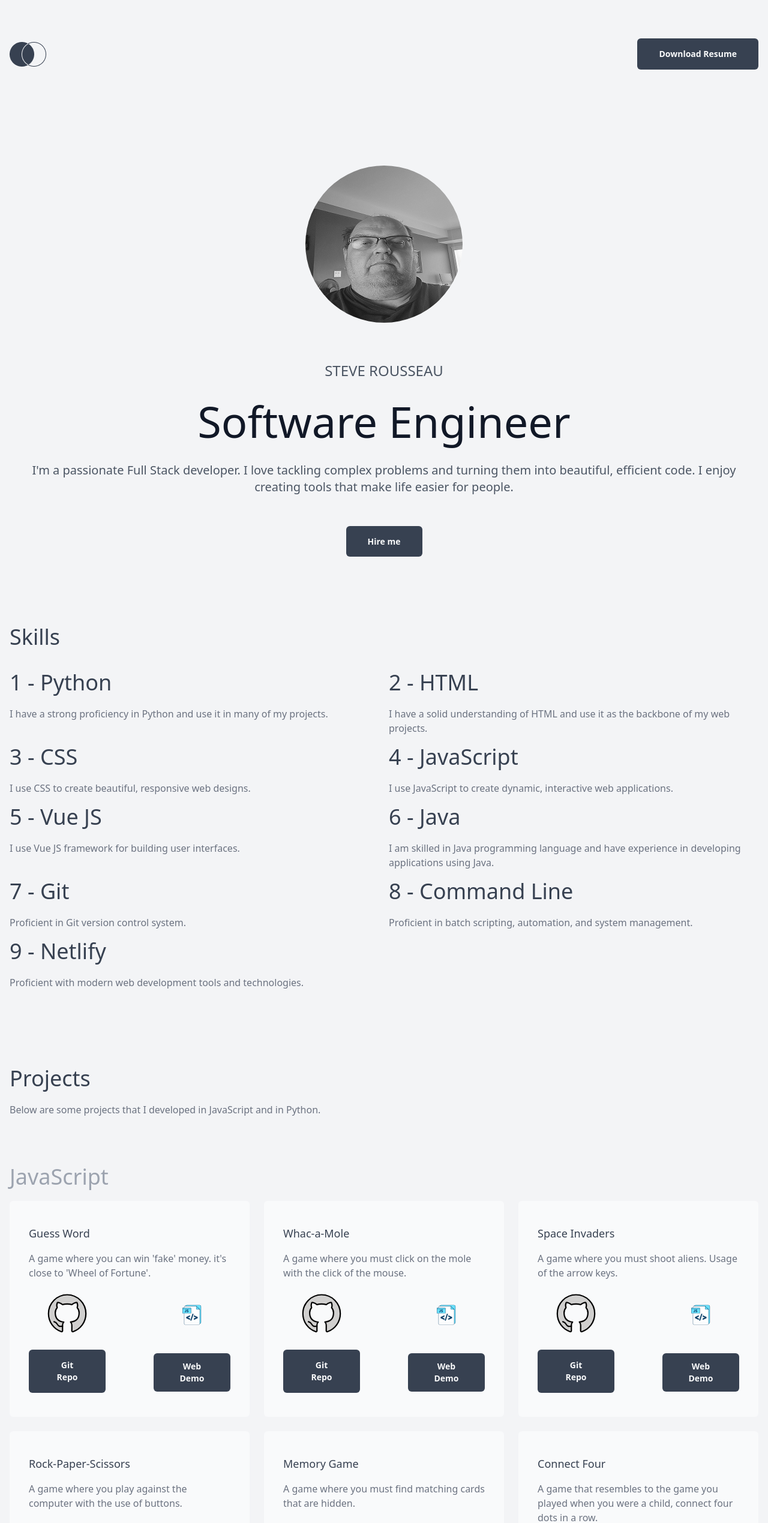
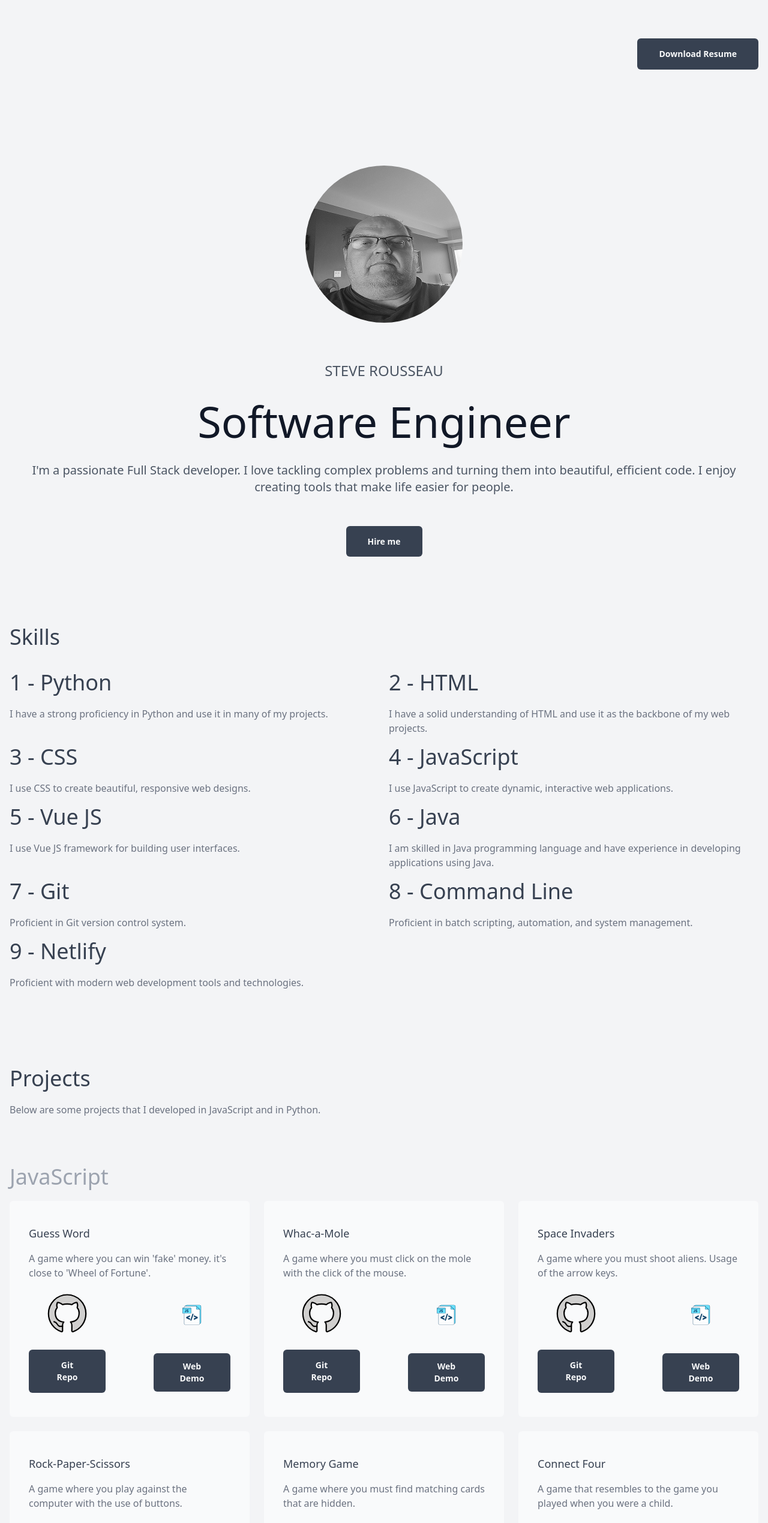
Before and after one commit to sxr133/portfolio, a Vue app: page / in a window 1280 px wide. Shown: the top 2539 px of the page at 60% size. Built offline with nearby package versions, Linux system fonts and the light colour scheme.

Commit message:
remove the nav button and fix some of hte aligntment for my projects

```diff
--- a/src/App.vue
+++ b/src/App.vue
@@ -4,10 +4,13 @@
 
       <div class="container max-w-screen-xl mx-auto px-4">
 
-        <nav class="flex items-center justify-between mb-40">
-          <img src="/images/navbar-logo.png" alt="Logo" @click="toggleColors">
+        <nav class="flex items-right justify-between mb-40">
+          <!--img src="/images/navbar-logo.png" alt="Logo" @click="toggleColors"-->
 
-          <button @click="downloadFile" class="px-7 py-3 md:px-9 md:py-4 font-medium md:font-semibold bg-gray-700 text-gray-50 text-sm rounded-md hover:bg-gray-50 hover:text-gray-700 transition ease-linear duration-500">Download Resume</button>
+          <div class="ml-auto">
+            <!-- Move the button inside a div to control its positioning -->
+            <button @click="downloadFile" class="px-7 py-3 md:px-9 md:py-4 font-medium md:font-semibold bg-gray-700 text-gray-50 text-sm rounded-md hover:bg-gray-50 hover:text-gray-700 transition ease-linear duration-500">Download Resume</button>
+          </div>
         </nav>
 
         <div class="text-center">
--- a/src/assets/data.json
+++ b/src/assets/data.json
@@ -112,7 +112,7 @@
     {
       "id": 5,
       "title": "Connect Four",
-      "description": "A game that resembles to the game you played when you were a child, connect four dots in a row.",
+      "description": "A game that resembles to the game you played when you were a child.",
       "giticon": "/icons/github.svg",
       "repoAddress": "https://github.com/sxr133/JavaScript/tree/main/Connect_Four",
       "demoicon": "/icons/javascript.svg",
```
